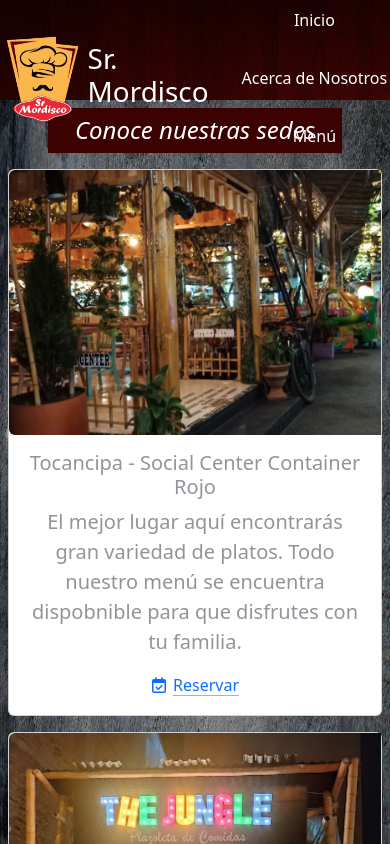
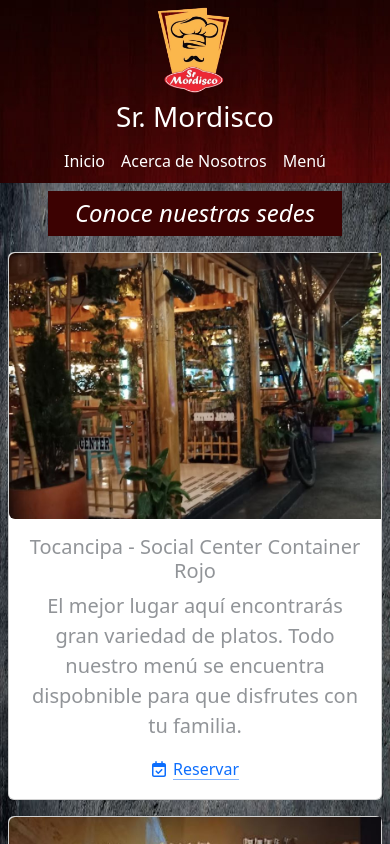
Before and after one commit to UCamp-AB/srMordisco-app, a React (Create React App) app: page /inicio in a window 390 px wide. Shown: the top 844 px of the page. Built offline with nearby package versions, Linux system fonts and the light colour scheme.

Commit message:
Media query para el Header

```diff
--- a/src/App.css
+++ b/src/App.css
@@ -48,6 +48,7 @@
   align-items: center;
   padding: 5px;
 }
+
 
 .nav-link{
   text-decoration: none;
@@ -233,9 +234,9 @@
 }
 
 .card{
-  color: rgba(99, 103, 108, 0.7)
+  color: rgba(99, 103, 108, 0.7);
+  display:flex
 }
-
 
 @media screen and (max-width: 800px) {
   .inicial{
@@ -247,4 +248,13 @@
       align-items: center;
       width: fit-content;
       margin: 10px;
-  }}
+  }
+
+    Header{
+        display: flex;
+        width: 100%;
+        height: fit-content;
+        text-align: center;
+        flex-direction: column;
+    }
+}
--- a/src/components/Header.jsx
+++ b/src/components/Header.jsx
@@ -2,9 +2,11 @@
 import '../App.css';
 import { Link } from "react-router-dom";
 
+
 function Header() {
     return (
         <header className="header-container">
+
             <Link to={'/'} ><img src={logo} alt="Logo" /></Link>
             <h1>Sr. Mordisco</h1>
             <ul className="nav nav-pills nav-underline">
```
Lines whose indentation alone changed are shown as unchanged.
